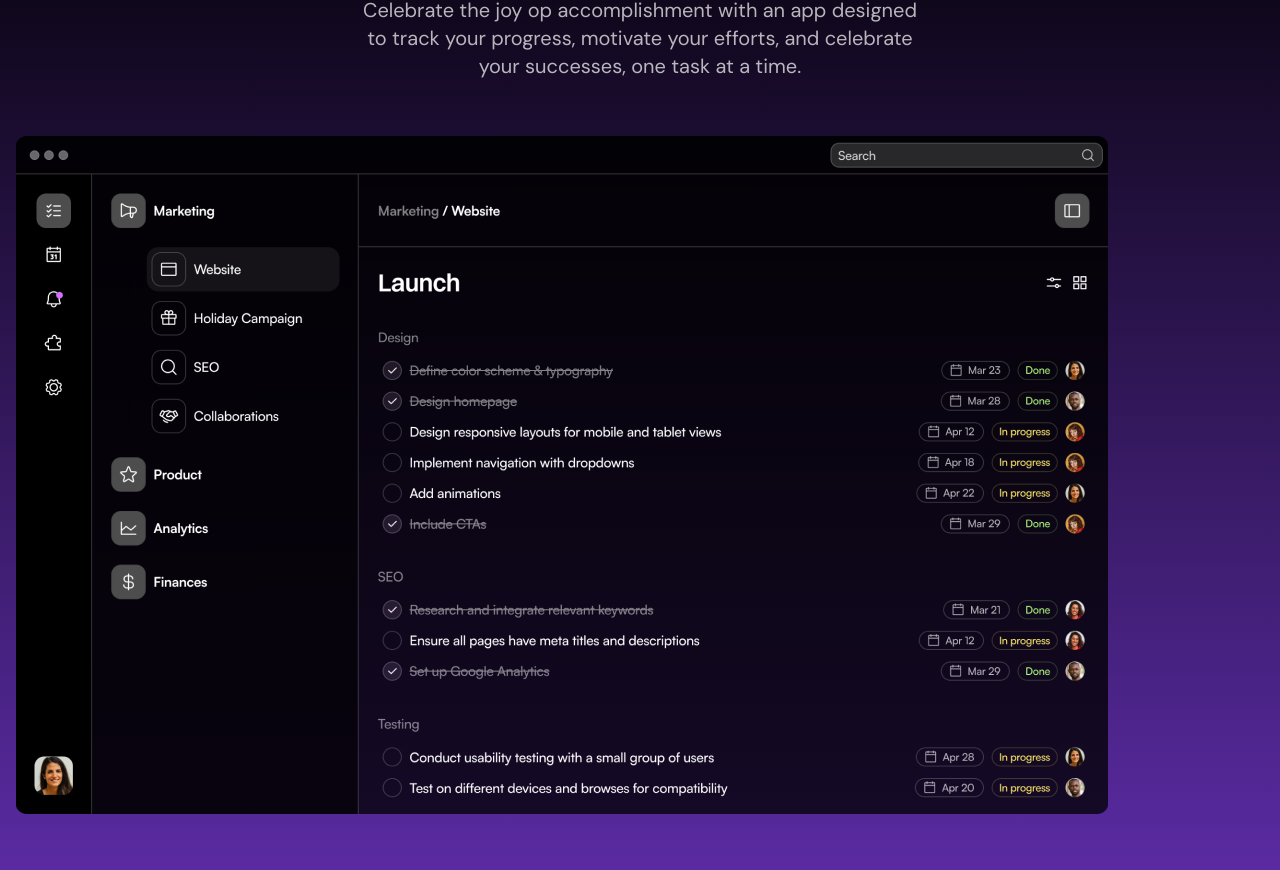
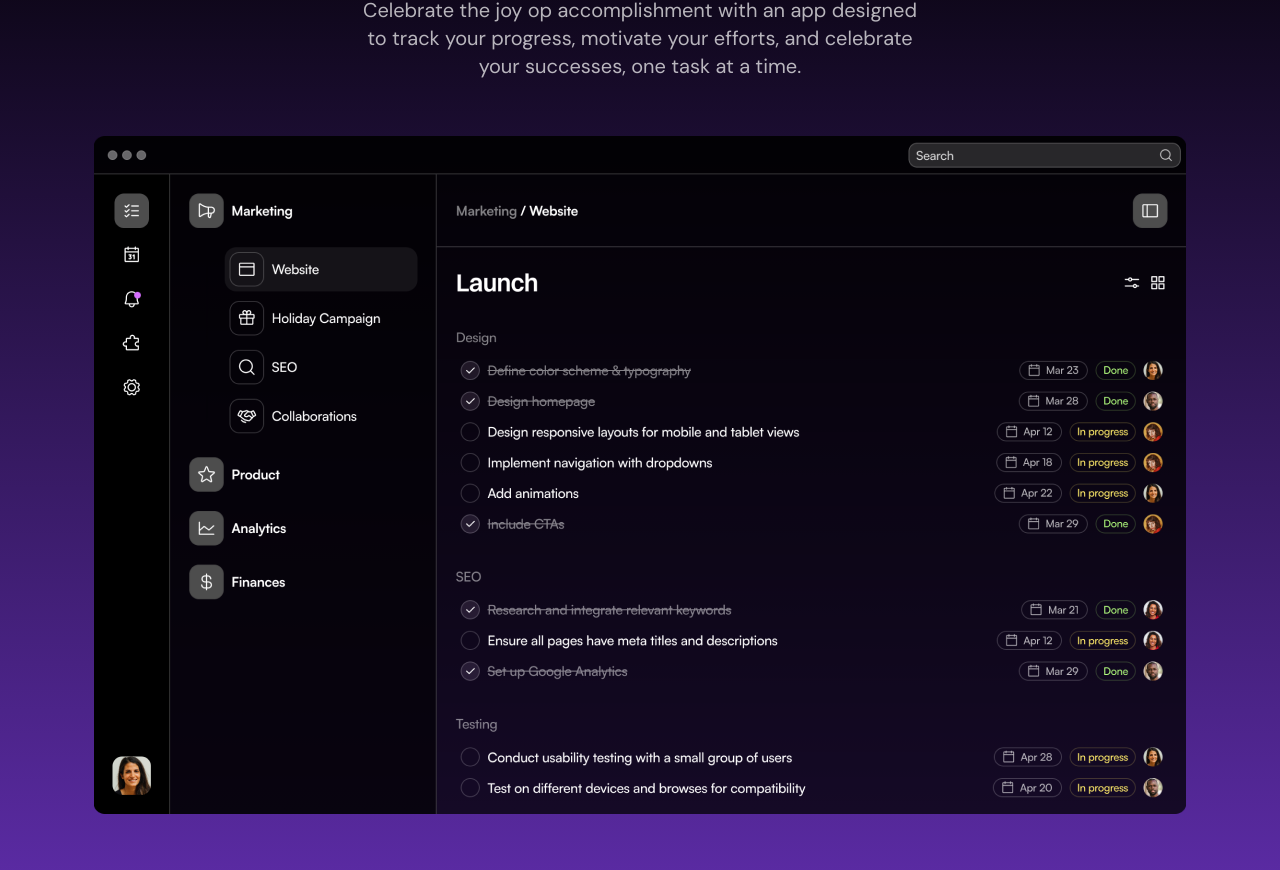
Before and after one commit to AhmedSaadRF/saas-website-dark-landing-page, a Next.js app: page / in a window 1280 px wide. Shown: the part 1992-2862 px from the top of the page. Built offline with nearby package versions, Linux system fonts and the light colour scheme.

Commit message:
Upload Project
Edit ProductShowcase Section

```diff
--- a/src/components/ProductShowcase.tsx
+++ b/src/components/ProductShowcase.tsx
@@ -9,7 +9,9 @@ export const ProductShowcase = () => {
           <div className="max-w-xl mx-auto">
             <p className="text-xl text-center text-white/70 mt-5">Celebrate the joy op accomplishment with an app designed to track your progress, motivate your efforts, and celebrate your successes, one task at a time.</p>
           </div>
-          <Image src={appScreen} alt="The product screenshot" className="mt-14" />
+          <div className="flex justify-center mt-14">
+            <Image src={appScreen} alt="The product screenshot" />
+          </div>
         </div>
     </div>
   );
```
